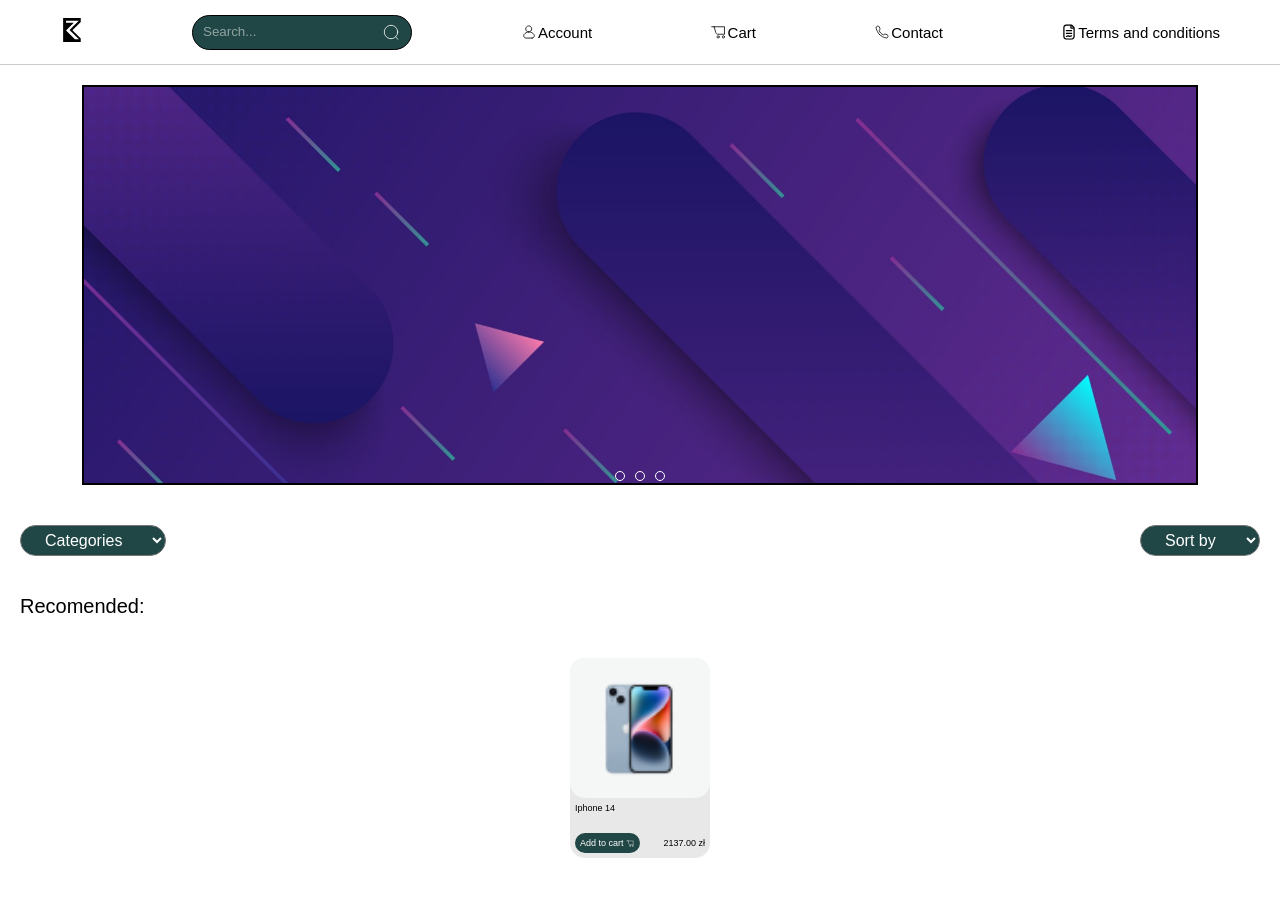
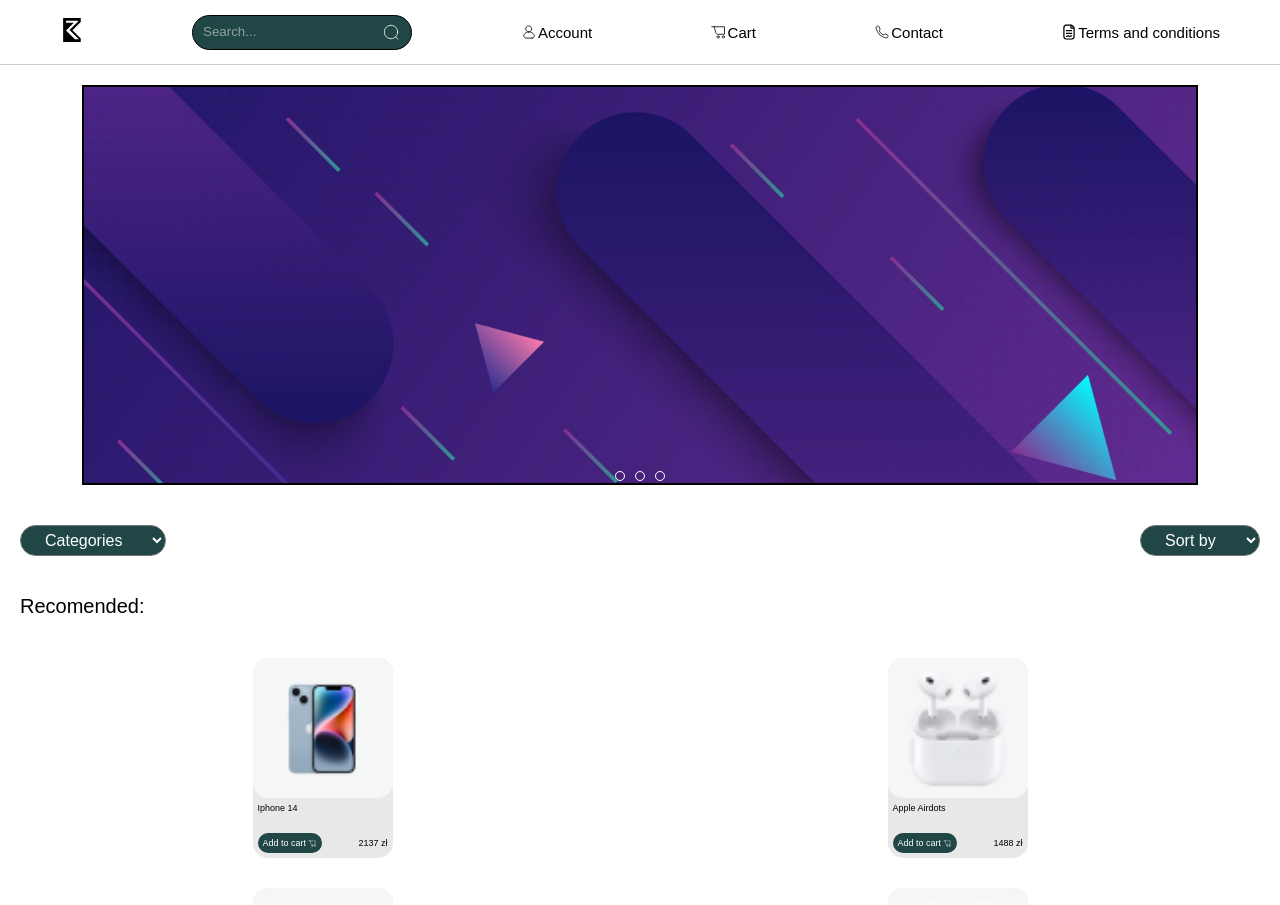
Before and after one commit to Zaluskyy/ecommerce, a Next.js app: page / in a window 1280 px wide. Shown: the top 905 px of the page. Before the commit the page ends 878 px from the top, so only its background shows below. Built offline with nearby package versions, Linux system fonts and the light colour scheme; a web font is replaced by a local one.

Commit message:
Changed structure of main page

```diff
--- /dev/null
+++ b/src/app/components/Banner.tsx
@@ -0,0 +1,24 @@
+import React, {FC} from 'react'
+import style from './styles/Banner.module.scss';
+
+import bannerImg from '../../../public/img/banner.jpg';
+
+import Image from 'next/image';
+
+interface BannerProps{}
+
+const Banner: FC<BannerProps> = () => {
+
+    return(
+        <div className={style.Banner}>
+            <Image src={bannerImg} alt="banner"/>
+            <div className={style.changeImgContainer}>
+                <div className={style.changeImg} />
+                <div className={style.changeImg} />
+                <div className={style.changeImg} />
+            </div>
+        </div>
+    )
+}
+
+export default Banner
--- /dev/null
+++ b/src/app/components/Product.tsx
@@ -0,0 +1,39 @@
+import React, {FC} from 'react'
+import style from './styles/Product.module.scss';
+
+import Image, {StaticImageData} from 'next/image';
+
+import whiteCart from '../../../public/img/icon/whiteCart.svg';
+
+interface ProductProps{
+    img: StaticImageData;
+    name: string;
+    price: number;
+}
+
+const Product: FC<ProductProps> = ({img, name, price}) => {
+
+    return(
+      <div className={style.container}>
+        <div className={style.product}>
+          <div className={style.imgContainer}>
+            <Image src={img} alt="image"/>
+          </div>
+          <div className={style.informationContainer}>
+            <div className={style.top}>
+              <span>{name}</span>
+            </div>
+            <div className={style.bottom}>
+              <button>
+                <span>Add to cart</span>
+                <Image src={whiteCart} alt="cart icon"/>
+              </button>
+              <span>{price} zł</span>
+            </div>
+          </div>
+        </div>
+      </div>
+    )
+}
+
+export default Product
--- /dev/null
+++ b/src/app/components/styles/Banner.module.scss
@@ -0,0 +1,40 @@
+.Banner{
+    width: 90%;
+    height: 150px;
+    border: 2px solid black;
+    background-color: #808080;
+    position: relative;
+
+    img{
+        max-width: 100%;
+        max-height: 100%;
+        object-fit: cover;
+    }
+
+    .changeImgContainer{
+        width: 50px;
+        height: 10px;
+        position: absolute;
+        left: 50%;
+        bottom: 2px;
+        transform: translateX(-50%);
+        display: flex;
+        flex-direction: row;
+        justify-content: space-between;
+        align-items: center;
+
+        div{
+            width: 10px;
+            height: 10px;
+            border: 1px solid white;
+            border-radius: 50px;
+            cursor: pointer;
+        }
+    }
+}
+
+@media (min-width: 768px){
+    .Banner{
+        height: 400px;
+    }
+}
--- /dev/null
+++ b/src/app/components/styles/Product.module.scss
@@ -0,0 +1,83 @@
+@import '../../variables.scss';
+
+.container{
+    width: 100%;
+    display: flex;
+    justify-content: center;
+    align-items: center;
+
+    .product{
+        width: 140px;
+        height: 200px;
+        border-radius: 15px;
+        overflow: hidden;
+        background-color: #E8E8E8;
+
+        .imgContainer{
+            width: 140px;
+            height: 140px;
+            display: flex;
+            justify-content: center;
+            align-items: center;
+            background-color: #F5F6F6;
+            border-radius: 15px;
+
+            img{
+                width: 90%;
+                height: 90%;
+                object-fit: cover;
+            }
+        }
+
+        .informationContainer{
+            width: 100%;
+            height: calc(100% - 140px);
+            display: flex;
+            flex-direction: column;
+            justify-content: space-between;
+            align-items: center;
+            .top{
+                display: flex;
+                justify-content: flex-start;
+                align-items: flex-start;
+                padding: 5px;
+                width: 100%;
+                height: 50%;
+                span{
+                    font-size: 9px;
+                }
+            }
+            .bottom{
+                width: 100%;
+                height: 50%;
+                padding: 5px;
+                display: flex;
+                flex-direction: row;
+                justify-content: space-between;
+                align-items: center;
+                button{
+                    display: flex;
+                    flex-direction: row;
+                    justify-content: space-around;
+                    align-items: center;
+                    padding: 5px;
+                    border-radius: 50px;
+                    border: none;
+                    background-color: $green;
+                    color: white;
+                    span{
+                        font-size: 9px;
+                    }
+                    img{
+                        margin-left: 2px;
+                        width: 9px;
+                        height: 9px;
+                    }
+                }
+                span{
+                    font-size: 9px;
+                }
+            }
+        }
+    }
+}
--- a/src/app/page.module.scss
+++ b/src/app/page.module.scss
@@ -7,41 +7,6 @@
     display: flex;
     flex-direction: column;
     align-items: center;
-
-    .banner{
-        width: 90%;
-        height: 150px;
-        border: 2px solid black;
-        background-color: #808080;
-        position: relative;
-
-        img{
-            max-width: 100%;
-            max-height: 100%;
-            object-fit: cover;
-        }
-
-        .changeImgContainer{
-            width: 50px;
-            height: 10px;
-            position: absolute;
-            left: 50%;
-            bottom: 2px;
-            transform: translateX(-50%);
-            display: flex;
-            flex-direction: row;
-            justify-content: space-between;
-            align-items: center;
-
-            div{
-                width: 10px;
-                height: 10px;
-                border: 1px solid white;
-                border-radius: 50px;
-                cursor: pointer;
-            }
-        }
-    }
 
     .filters{
         margin-bottom: 40px;
@@ -67,92 +32,11 @@
     }
 
     .products{
+        width: 100%;
         margin-top: 40px;
-        width: 100%;
-        display: flex;
-        justify-content: space-around;
-
-        .productContainer{
-            width: 140px;
-            height: 200px;
-            border-radius: 15px;
-            overflow: hidden;
-            background-color: #E8E8E8;
-
-            .imgContainer{
-                width: 140px;
-                height: 140px;
-                display: flex;
-                justify-content: center;
-                align-items: center;
-                background-color: #F5F6F6;
-                border-radius: 15px;
-
-                img{
-                    width: 90%;
-                    height: 90%;
-                    object-fit: cover;
-                }
-            }
-
-            .informationContainer{
-                width: 100%;
-                height: calc(100% - 140px);
-                display: flex;
-                flex-direction: column;
-                justify-content: space-between;
-                align-items: center;
-                .top{
-                    display: flex;
-                    justify-content: flex-start;
-                    align-items: flex-start;
-                    padding: 5px;
-                    width: 100%;
-                    height: 50%;
-                    span{
-                        font-size: 9px;
-                    }
-                }
-                .bottom{
-                    width: 100%;
-                    height: 50%;
-                    padding: 5px;
-                    display: flex;
-                    flex-direction: row;
-                    justify-content: space-between;
-                    align-items: center;
-                    button{
-                        display: flex;
-                        flex-direction: row;
-                        justify-content: space-around;
-                        align-items: center;
-                        padding: 5px;
-                        border-radius: 50px;
-                        border: none;
-                        background-color: $green;
-                        color: white;
-                        span{
-                            font-size: 9px;
-                        }
-                        img{
-                            margin-left: 2px;
-                            width: 9px;
-                            height: 9px;
-                        }
-                    }
-                    span{
-                        font-size: 9px;
-                    }
-                }
-            }
-        }
+        display: grid;
+        grid-template-columns: 1fr 1fr;
+        grid-template-rows: auto;
+        gap: 30px;
     }
 }
-
-@media (min-width: 768px){
-    .main{
-        .banner{
-            height: 400px;
-        }
-    }
-}
--- a/src/app/page.tsx
+++ b/src/app/page.tsx
@@ -1,22 +1,75 @@
 import * as React from 'react';
 import style from './page.module.scss'
-import Image from 'next/image';
+import {StaticImageData} from 'next/image';
 
-import bannerImg from '../../public/img/banner.jpg';
 import iphoneImg from '../../public/img/iphone.png';
-import whiteCart from '../../public/img/icon/whiteCart.svg';
+import airdotsImg from '../../public/img/airdots.png';
+
+import Product from './components/Product';
+import Banner from './components/Banner';
 
 export default function Home() {
+
+
+  interface IproductsArr{
+    img: StaticImageData;
+    name: string;
+    price: number;
+  }
+
+  const productsArr: IproductsArr[] = [
+    {
+      img: iphoneImg,
+      name: 'Iphone 14',
+      price: 2137,
+    },
+    {
+      img: airdotsImg,
+      name: 'Apple Airdots',
+      price: 1488,
+    },
+    {
+      img: iphoneImg,
+      name: 'Iphone 14',
+      price: 2137,
+    },
+    {
+      img: airdotsImg,
+      name: 'Apple Airdots',
+      price: 1488,
+    },
+    {
+      img: iphoneImg,
+      name: 'Iphone 14',
+      price: 2137,
+    },
+    {
+      img: airdotsImg,
+      name: 'Apple Airdots',
+      price: 1488,
+    },
+    {
+      img: airdotsImg,
+      name: 'Apple Airdots',
+      price: 1488,
+    },
+  ]
+
+  const products = productsArr.map(item=>{
+    return (
+      <Product
+        key={item.name}
+        img={item.img}
+        name={item.name}
+        price={item.price }
+        />
+    )
+  })
+
   return (
     <main className={style.main}>
-      <div className={style.banner}>
-        <Image src={bannerImg} alt="banner"/>
-        <div className={style.changeImgContainer}>
-          <div className={style.changeImg} />
-          <div className={style.changeImg} />
-          <div className={style.changeImg} />
-        </div>
-      </div>
+
+      <Banner/>
 
       <div className={style.filters}>
         <select className={style.categories}>
@@ -35,23 +88,7 @@ export default function Home() {
       <span className={style.title}>Recomended:</span>
 
       <div className={style.products}>
-        <div className={style.productContainer}>
-          <div className={style.imgContainer}>
-            <Image src={iphoneImg} alt="image"/>
-          </div>
-          <div className={style.informationContainer}>
-            <div className={style.top}>
-              <span>Iphone 14</span>
-            </div>
-            <div className={style.bottom}>
-              <button>
-                <span>Add to cart</span>
-                <Image src={whiteCart} alt="cart icon"/>
-              </button>
-              <span>2137.00 zł</span>
-            </div>
-          </div>
-        </div>
+        {products}
       </div>
 
     </main>
```
